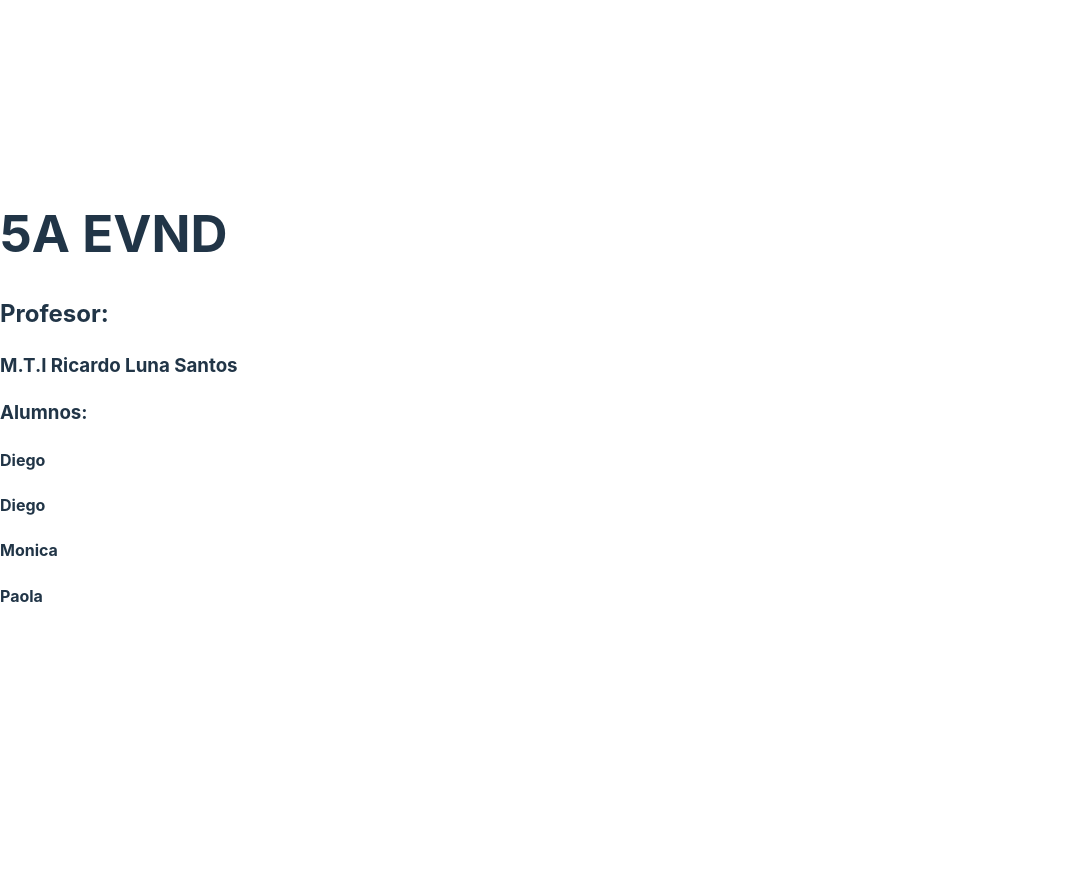
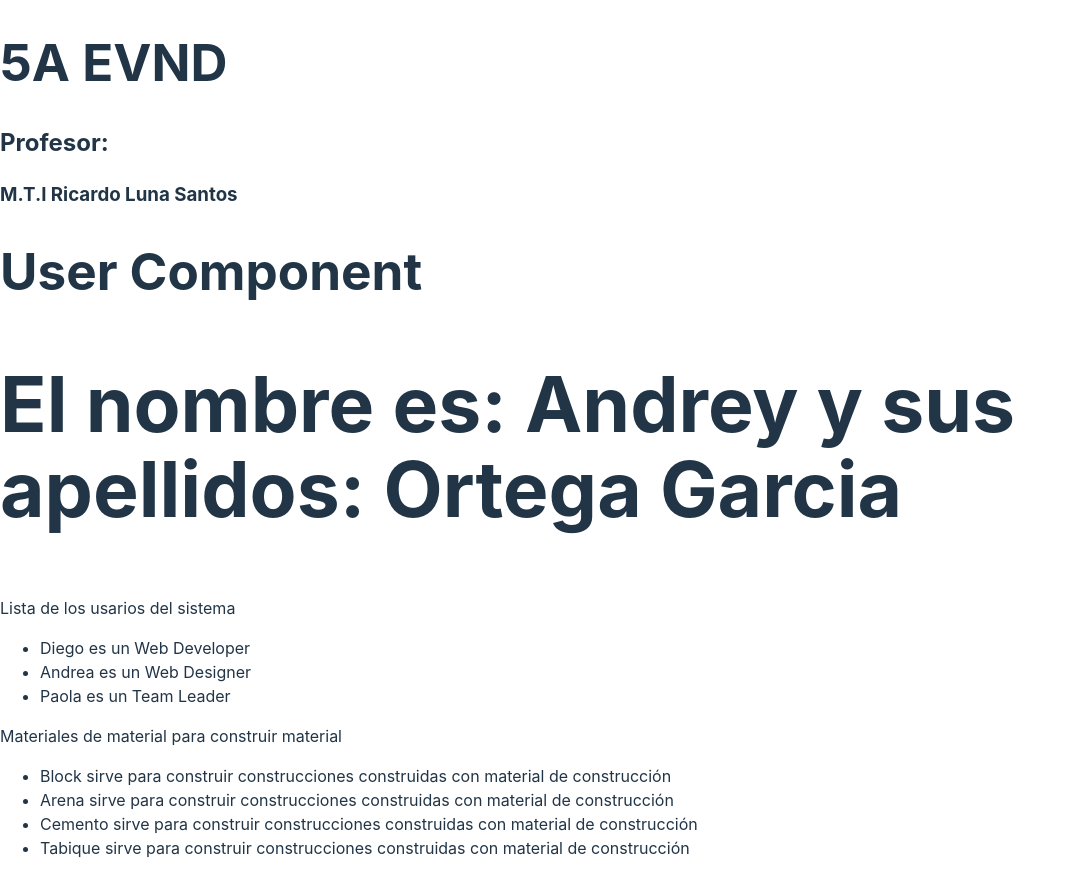
Before and after one commit to AndreyGarcia06/ReactJS, a React (Vite) app in the folder my-react-app/: page / in a window 1280 px wide. Shown: the whole page, without its empty margins (0-1076 px from the left). Before the commit the page ends 800 px from the top, so only its background shows below. Built offline with nearby package versions, Linux system fonts and the light colour scheme.

Commit message:
update: Se actualizó el codigo en app.jsx con componentes que listan

```diff
--- a/my-react-app/src/App.jsx
+++ b/my-react-app/src/App.jsx
@@ -1,16 +1,63 @@
 function app () {
+
   return (
     <div>
       <h1> 5A EVND </h1>
       <h2> Profesor: </h2>
       <h3> M.T.I Ricardo Luna Santos </h3>
-      <h3> Alumnos: </h3>
-      <h4> Diego</h4>
-      <h4> Diego </h4>
-      <h4> Monica</h4>
-      <h4> Paola </h4>
+      <UserComponent />
+      <ProfileComponent />
+      <FeedComponent />
     </div>
 )
 }
 
+function UserComponent() {
+  const nombre = 'Andrey';
+  const apellidos = 'Ortega Garcia';
+  const nombreCompleto = <h2>El nombre es: {nombre} y sus apellidos: {apellidos}</h2>
+  return <h1> User Component {nombreCompleto}</h1>
+}
+
+function ProfileComponent() {
+  const users = [
+    {id: 1, name: 'Diego', role: 'Web Developer'},
+    {id: 2, name: 'Andrea', role: 'Web Designer'},
+    {id: 3, name: 'Paola', role: 'Team Leader'},
+  ]
+  return (
+  <>
+  <p>Lista de los usarios del sistema</p>
+  <ul> {
+    users.map (function(user, index) {
+      return (
+        <li key = {index}>{user.name} es un {user.role}</li>
+      )
+    })}
+  </ul>
+  </>
+  )
+}
+
+function FeedComponent() {
+  const mats = [
+    {id: 1, mat: 'Block'},
+    {id: 2, mat: 'Arena'},
+    {id: 3, mat: 'Cemento'},
+    {id: 4, mat: 'Tabique'},
+  ]
+  return (
+    <>
+    <p>Materiales de material para construir material</p>
+    <ul> {
+      mats.map (function(mats, index) {
+        return (
+          <li key = {index}> {mats.mat} sirve para construir construcciones construidas con material de construcción </li>
+        )
+      })
+     } </ul>
+    </>
+  )
+}
+
 export default app
```
